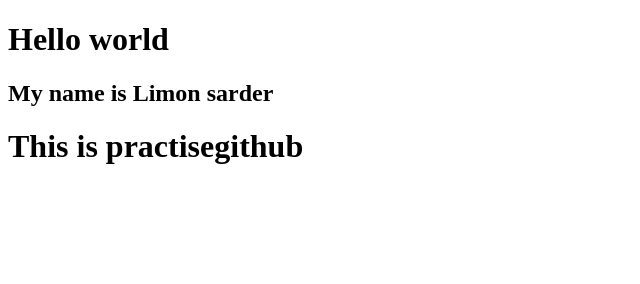
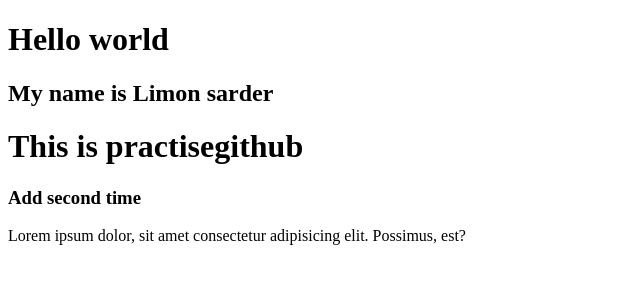
Before and after one commit to Limonsarder/Practisegithub, a plain HTML site: page index.html in a window 1280 px wide. Shown: the whole page, without its empty margins (0-640 px from the left). Drawn offline with Linux system fonts and the light colour scheme.

Commit message:
second comit for page

```diff
--- a/index.html
+++ b/index.html
@@ -9,5 +9,7 @@
     <h1>Hello world </h1>
     <h2>My name is Limon sarder</h2>
     <h1>This is practisegithub</h1>
+    <h3>Add second time</h3>
+    <p>Lorem ipsum dolor, sit amet consectetur adipisicing elit. Possimus, est?</p>
   </body>
 </html>
```
